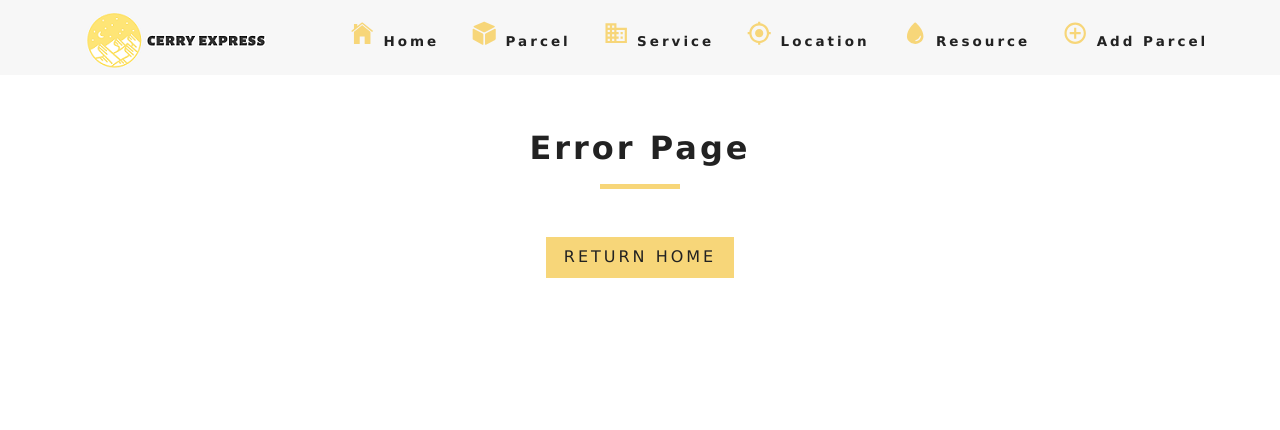
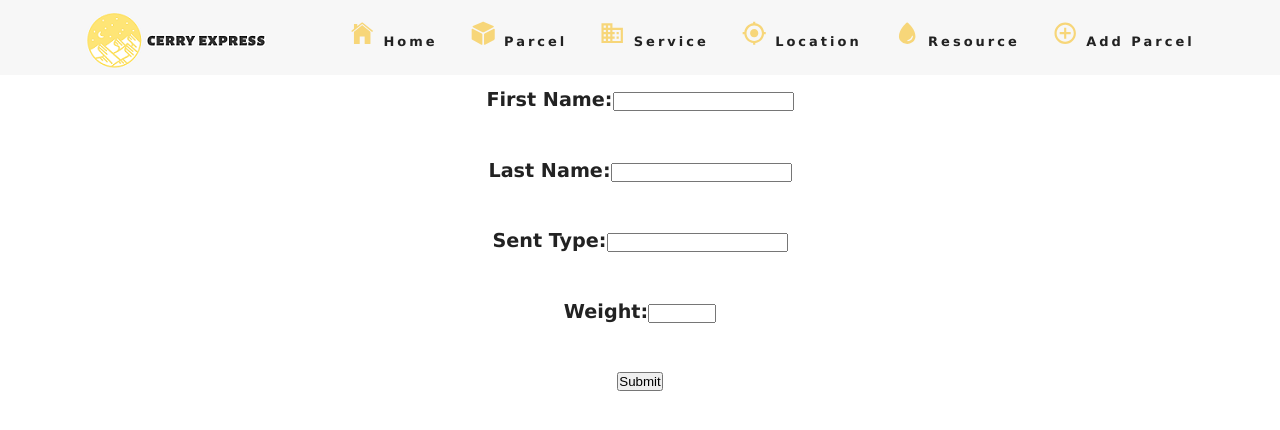
Before and after one commit to theworstteam/cerry-express, a React (Create React App) app in the folder client/: page /addParcel in a window 1280 px wide. Shown: the top 430 px of the page. Built offline with nearby package versions, Linux system fonts and the light colour scheme; no server answers.

Commit message:
add parcel

```diff
--- a/client/src/App.css
+++ b/client/src/App.css
@@ -130,7 +130,7 @@ h6 {
   color: var(--mainBlack);
   transition: var(--mainTransition);
   text-align: right;
-  font-size: 13.5px;
+  font-size: 13px;
   font-weight: 600;
   letter-spacing: var(--mainSpacing);
 }
--- a/client/src/App.js
+++ b/client/src/App.js
@@ -7,7 +7,7 @@ import Parcels from "./pages/Parcels"
 import Service from "./pages/Service"
 import Location from "./pages/Location"
 import Resource from './pages/Resource'
-import Input from './pages/Input'
+import AddParcel from './pages/AddParcel'
 import Error from "./pages/Error"
 
 
@@ -22,7 +22,7 @@ class App extends Component {
           <Route exact path="/service/" component={Service}/>
           <Route exact path="/location/" component={Location}/>
           <Route exact path="/resource/" component={Resource}/>
-          <Route exact path="/input/" component={Input}/>
+          <Route exact path="/addParcel/" component={AddParcel}/>
           <Route component={Error} />
         </Switch>
       </>
--- a/client/src/components/Navbar.jsx
+++ b/client/src/components/Navbar.jsx
@@ -67,7 +67,7 @@ export default class Navbar extends Component {
 							</Link>
 						</li>
 						<li>
-							<Link to='/input'>
+							<Link to='/addParcel'>
 								<IoMdAddCircleOutline className='nav-icon' />
 								Add Parcel
 							</Link>
--- /dev/null
+++ b/client/src/pages/AddParcel.jsx
@@ -0,0 +1,54 @@
+import React, { Component } from "react";
+
+export default class AddParcel extends Component {
+	constructor() {
+		super();
+		this.handleSubmit = this.handleSubmit.bind(this);
+	}
+
+	handleSubmit(event) {
+		event.preventDefault();
+		const data = new FormData(event.target);
+		console.log(data)
+
+		fetch(
+			"/api/delivery/parcel/<weight>/<firstname>/<lastname>/<EMS/REG>",
+			{
+				method: "POST",
+				body: data,
+			}
+		);
+	}
+
+	render() {
+		return (
+			<div className='inputcenter'>
+				<form onSubmit={this.handleSubmit}>
+					<br />
+					<h4>
+						First Name:
+						<input type='text' name='firstName' />
+					</h4>
+					<br />
+					<h4>
+						Last Name:
+						<input type='text' name='lastName' />
+					</h4>
+					<br />
+					<h4>
+						Sent Type:
+						<input type='text' name='sentType' />
+					</h4>
+					<br />
+
+					<h4>
+						Weight:
+						<input type='number' min='0' max='1200' name='weight' />
+					</h4>
+					<br />
+					<input type='submit' value='Submit' />
+				</form>
+			</div>
+		);
+	}
+}
--- a/client/src/pages/Input.jsx
+++ /dev/null
@@ -1,34 +0,0 @@
-import React, { Component } from "react";
-
-export default class Input extends Component{
-
-	render() {
-		return (
-			<div className='inputcenter'>
-				<br />
-				<h4>
-					First Name:
-					<input type='text' name='firstName' />
-				</h4>
-				<br />
-				<h4>
-					Last Name:
-					<input type='text' name='lastName' />
-				</h4>
-				<br />
-				<h4>
-					Sent Type:
-					<input type='text' name='sentType' />
-				</h4>
-				<br />
-				<h4>
-					Weight:
-					<input type='number' min='0' max='1200' name='weight' />
-				</h4>
-				<br />
-				<input type='submit' value='Submit' />
-			</div>
-		);
-	}
-
-}
```
